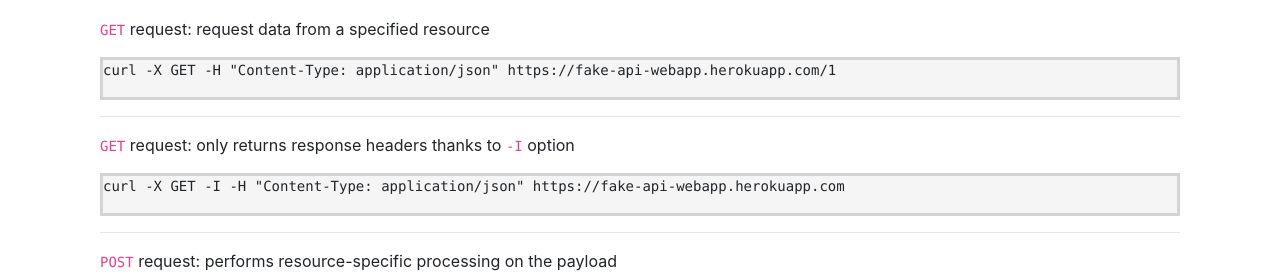
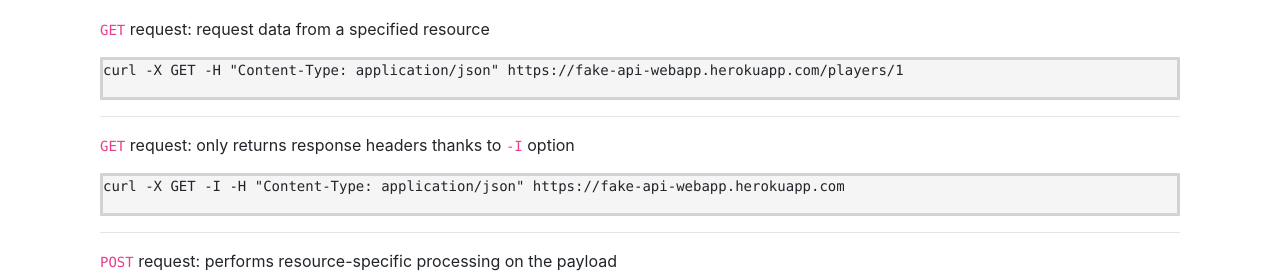
Before and after one commit to AykCanDem/fake-api-webapp, a Flask app: page / in a window 1280 px wide. Shown: the part 372-647 px from the top of the page. Run offline with Flask 2, Linux system fonts and the light colour scheme; some libraries are stand-ins or nearby versions.

Commit message:
command fix

```diff
--- a/templates/index.html
+++ b/templates/index.html
@@ -43,7 +43,7 @@
 
             <p><code>GET</code> request: request data from a specified resource</p>
             <div style="background-color:whitesmoke; border-style: solid; border-color: lightgrey">
-                <pre>curl -X GET -H "Content-Type: application/json" https://fake-api-webapp.herokuapp.com/1</pre>
+                <pre>curl -X GET -H "Content-Type: application/json" https://fake-api-webapp.herokuapp.com/players/1</pre>
             </div>
 
             <hr>
```
